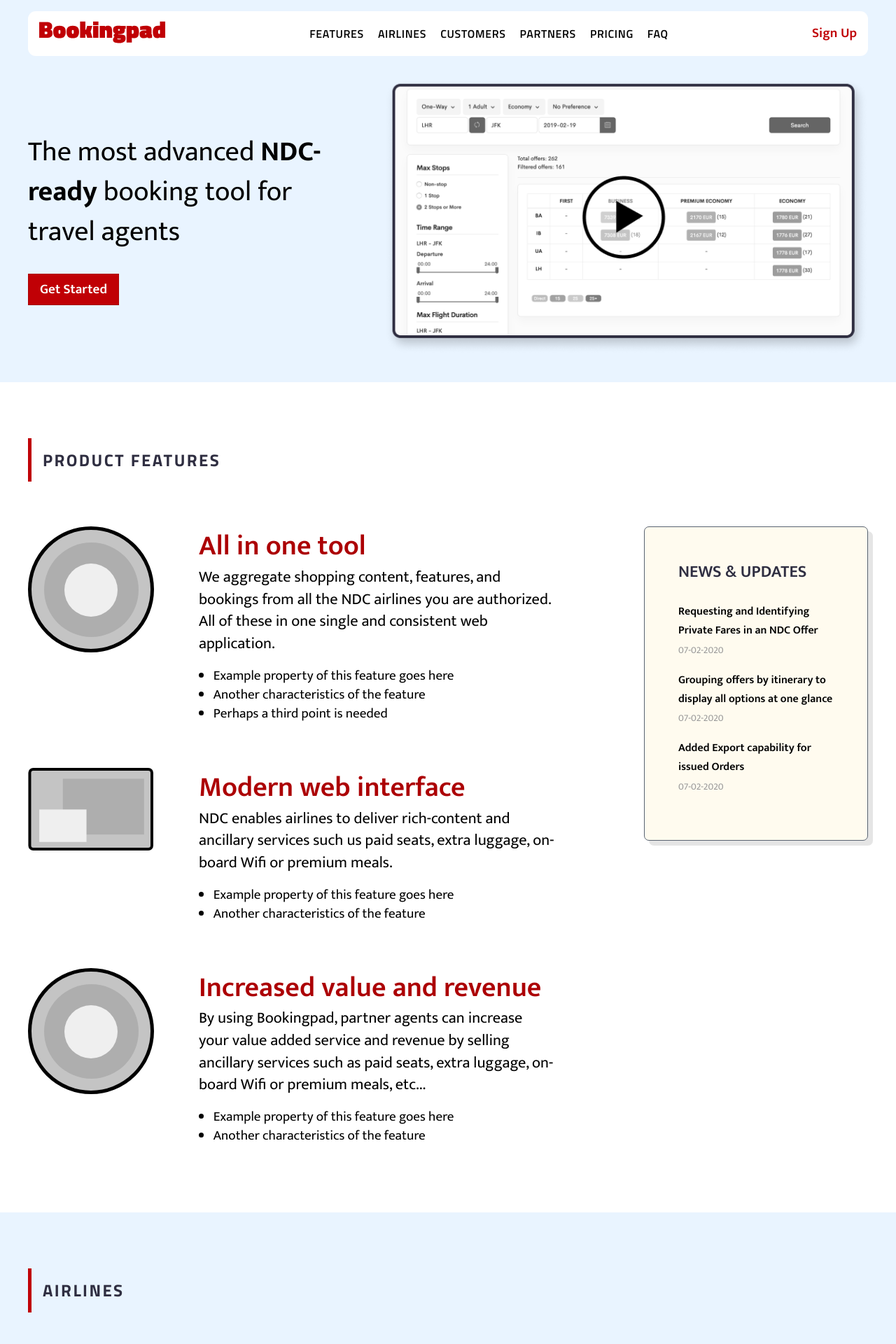
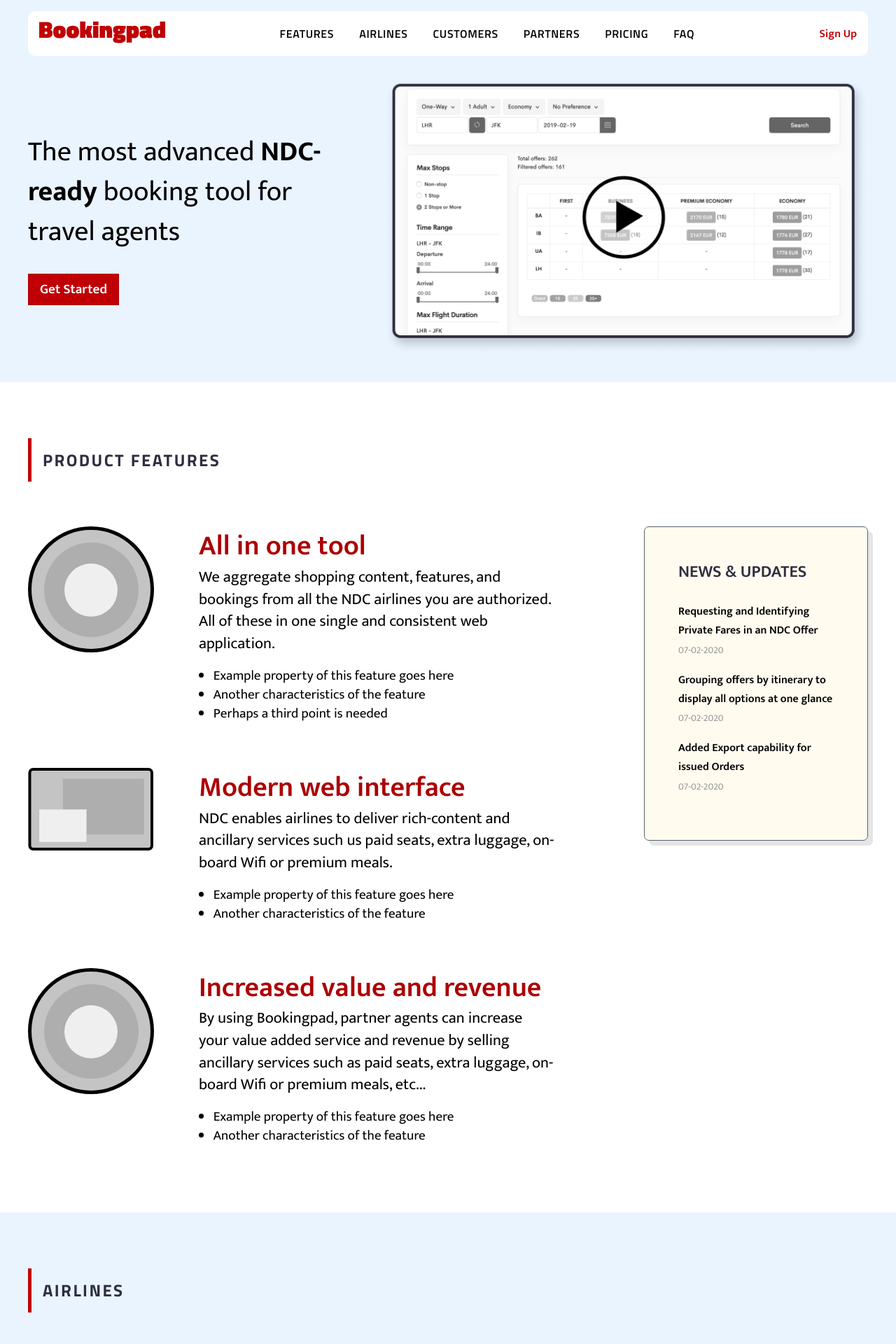
Before and after one commit to tripsimian-labs/bookingpad-web, a Jekyll site: the page built from index.md, in a window 1280 px wide. Shown: the top 1920 px of the page at 70% size. Built offline with Jekyll 4.4.1, drawn with Linux system fonts in a browser that asks for light colours.

Commit message:
Style navMenu

```diff
--- a/_sass/layout.scss
+++ b/_sass/layout.scss
@@ -58,6 +58,7 @@
     letter-spacing: .04rem;
     @media only screen and (min-width: 760px) {
       display: flex;
+      margin-right: 1rem;
     }
     & > a {
       padding: 10px;
@@ -110,6 +111,7 @@
 
   a {
     color: $red;
+    font-size: 1rem;
   }
 }
 
```
